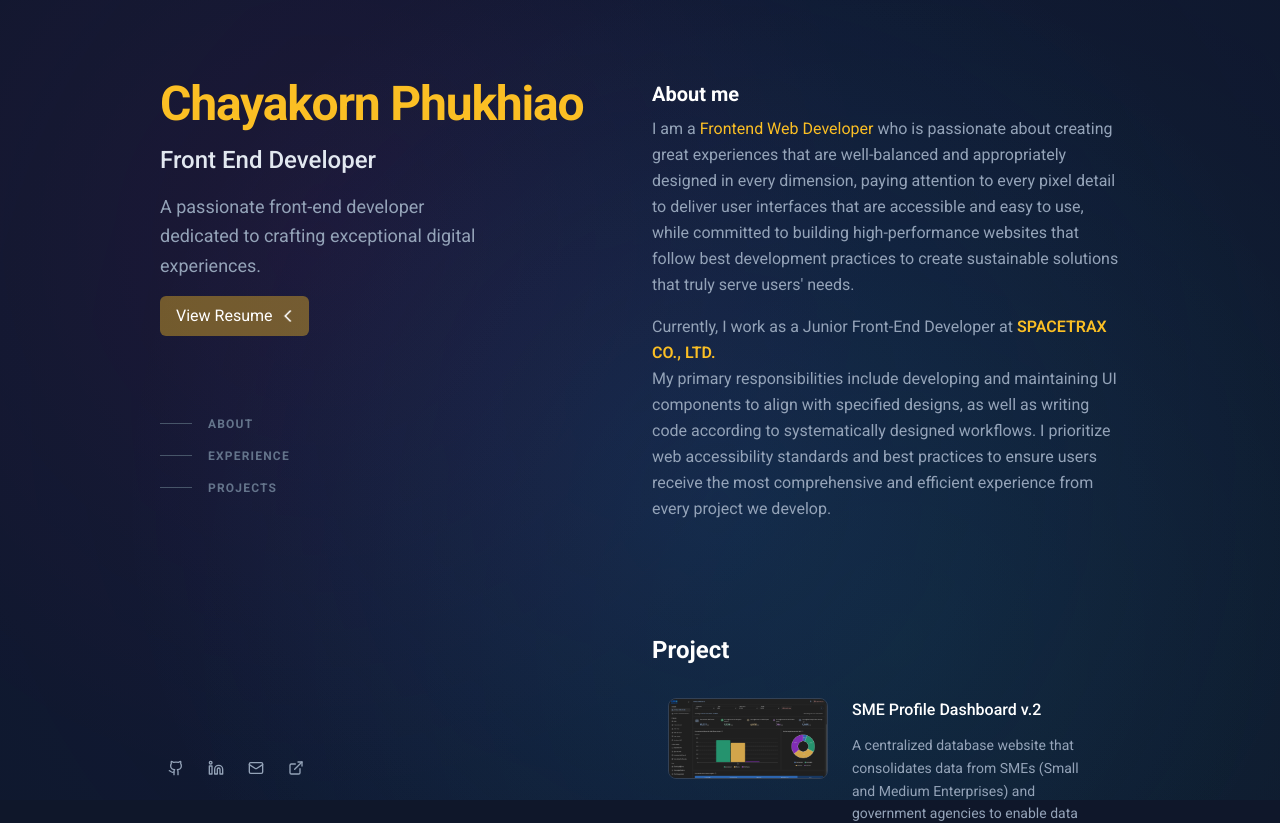
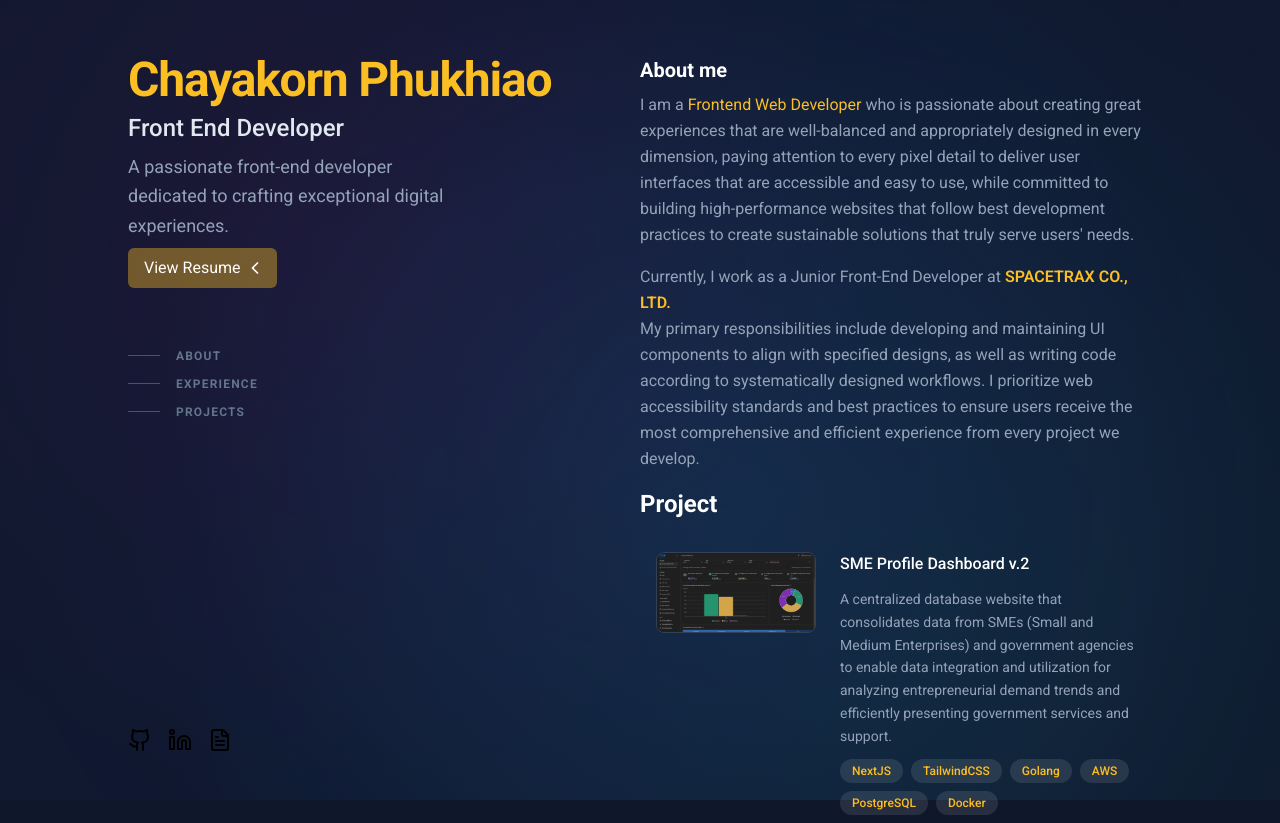
Before and after one commit to iSusBxnk/Portfolio, a Next.js app: page / in a window 1280 px wide. Shown: the top 823 px of the page. Built offline with nearby package versions, Linux system fonts and the light colour scheme.

Commit message:
relayout #1

```diff
--- /dev/null
+++ b/src/app/content/profile/_contact.tsx
@@ -0,0 +1,12 @@
+import { ChevronDown, FileText, Github, Link, Linkedin } from "lucide-react"
+
+export default function Contact() {
+
+    return (
+        <div className="flex items-end gap-4 text-2xl">
+            <Github className="hover:scale-125 hover:text-primary transition-all cursor-pointer" />
+            <Linkedin className="hover:scale-125 hover:text-primary transition-all cursor-pointer" />
+            <FileText className="hover:scale-125 hover:text-primary transition-all cursor-pointer" />
+        </div>
+    )
+}
--- /dev/null
+++ b/src/app/content/profile/_header.tsx
@@ -0,0 +1,26 @@
+import { ChevronDown } from "lucide-react"
+import Link from "next/link"
+export default function Header() {
+
+    return (
+
+        <div className="flex flex-col gap-2">
+        <Link href="#about" className="text-4xl lg:text-5xl font-bold text-amber-400 tracking-tight">Chayakorn Phukhiao</Link>
+        <p className="text-xl lg:text-2xl font-medium text-slate-200">Front End Developer</p>
+        <p className="text-slate-400 text-lg leading-relaxed max-w-xs">
+            A passionate front-end developer dedicated to crafting exceptional digital experiences.
+        </p>
+        <div className="">
+            <Link
+                href={"#"}
+                className="flex items-center text-white bg-amber-400/40 rounded-md px-4 py-2 w-fit"
+                >
+                View Resume
+                <span className="inline-block rotate-90">
+                    <ChevronDown size={20} className="animate-bounce " />
+                </span>
+            </Link>
+        </div>
+    </div>
+            )
+}
--- /dev/null
+++ b/src/app/content/profile/_menu.tsx
@@ -0,0 +1,57 @@
+"use client"
+import { ChevronDown } from "lucide-react"
+import Link from "next/link"
+import { useState, useEffect } from "react"
+
+export default function Menu() {
+
+     const [bounceClass, setBounceClass] = useState("")
+
+  useEffect(() => {
+    const handleBounce = (event: CustomEvent) => {
+      const direction = event.detail.direction
+      setBounceClass(direction === "top" ? "bounce-down" : "bounce-up")
+
+      // Remove bounce class after animation
+      setTimeout(() => setBounceClass(""), 300)
+    }
+
+    window.addEventListener("content-bounce", handleBounce as EventListener)
+
+    return () => {
+      window.removeEventListener("content-bounce", handleBounce as EventListener)
+    }
+  }, [])
+
+ const scrollToSection = (sectionId: string) => {
+    const element = document.getElementById(sectionId)
+    if (element) {
+      element.scrollIntoView({ behavior: "smooth" })
+    }
+  }
+    return (
+        <div className="flex flex-col gap-3 font-semibold mt-12">
+            <button
+                onClick={() => scrollToSection("about")}
+                className="group flex items-center space-x-4 text-slate-500 hover:text-slate-200 transition-colors duration-200"
+            >
+                <div className="h-px w-8 bg-slate-600 group-hover:w-16 group-hover:bg-slate-200 transition-all duration-200"></div>
+                <span className="text-xs font-bold uppercase tracking-widest">About</span>
+            </button>
+            <button
+                onClick={() => scrollToSection("experience")}
+                className="group flex items-center space-x-4 text-slate-500 hover:text-slate-200 transition-colors duration-200"
+            >
+                <div className="h-px w-8 bg-slate-600 group-hover:w-16 group-hover:bg-slate-200 transition-all duration-200"></div>
+                <span className="text-xs font-bold uppercase tracking-widest">Experience</span>
+            </button>
+            <button
+                onClick={() => scrollToSection("projects")}
+                className="group flex items-center space-x-4 text-slate-500 hover:text-slate-200 transition-colors duration-200"
+            >
+                <div className="h-px w-8 bg-slate-600 group-hover:w-16 group-hover:bg-slate-200 transition-all duration-200"></div>
+                <span className="text-xs font-bold uppercase tracking-widest">Projects</span>
+            </button>
+        </div>
+    )
+}
--- a/src/app/content/profile/page.tsx
+++ b/src/app/content/profile/page.tsx
@@ -1,100 +1,16 @@
-"use client"
+import React from 'react'
+import Header from "./_header"
+import Menu from "./_menu"
+import Contact from "./_contact"
 
-import { Github, Linkedin, Mail, ExternalLink, ChevronDown } from "lucide-react"
-import { useEffect, useState } from "react"
-import Link from "next/link"
-import ResumeFile from './smeprofile.png';
-
-export default function ProfileSidebar() {
-  const [bounceClass, setBounceClass] = useState("")
-
-  useEffect(() => {
-    const handleBounce = (event: CustomEvent) => {
-      const direction = event.detail.direction
-      setBounceClass(direction === "top" ? "bounce-down" : "bounce-up")
-
-      // Remove bounce class after animation
-      setTimeout(() => setBounceClass(""), 300)
-    }
-
-    window.addEventListener("content-bounce", handleBounce as EventListener)
-
-    return () => {
-      window.removeEventListener("content-bounce", handleBounce as EventListener)
-    }
-  }, [])
-
-  const scrollToSection = (sectionId: string) => {
-    const element = document.getElementById(sectionId)
-    if (element) {
-      element.scrollIntoView({ behavior: "smooth" })
-    }
-  }
-
-  return (
-    <>
-      <div className="flex flex-col justify-between gap-64">
-        <div className="">
-          <div className="flex flex-col space-y-4 mb-20">
-            <Link href="#about" className="text-4xl lg:text-5xl font-bold text-amber-400 tracking-tight">Chayakorn Phukhiao</Link>
-            <h2 className="text-xl lg:text-2xl font-medium text-slate-200">Front End Developer</h2>
-            <p className="text-slate-400 text-lg leading-relaxed max-w-xs">
-              A passionate front-end developer dedicated to crafting exceptional digital experiences.
-            </p>
-            <Link
-              href={"#"}
-              className="flex items-center text-white bg-amber-400/40 rounded-md px-4 py-2 w-fit"
-            >
-              View Resume
-              <span className="inline-block rotate-90">
-                <ChevronDown size={20} className="animate-bounce " />
-              </span>
-            </Link>
-          </div>
-          <div className="min-h-full hidden md:block space-y-4">
-            <button
-              onClick={() => scrollToSection("about")}
-              className="group flex items-center space-x-4 text-slate-500 hover:text-slate-200 transition-colors duration-200"
-            >
-              <div className="h-px w-8 bg-slate-600 group-hover:w-16 group-hover:bg-slate-200 transition-all duration-200"></div>
-              <span className="text-xs font-bold uppercase tracking-widest">About</span>
-            </button>
-            <button
-              onClick={() => scrollToSection("experience")}
-              className="group flex items-center space-x-4 text-slate-500 hover:text-slate-200 transition-colors duration-200"
-            >
-              <div className="h-px w-8 bg-slate-600 group-hover:w-16 group-hover:bg-slate-200 transition-all duration-200"></div>
-              <span className="text-xs font-bold uppercase tracking-widest">Experience</span>
-            </button>
-            <button
-              onClick={() => scrollToSection("projects")}
-              className="group flex items-center space-x-4 text-slate-500 hover:text-slate-200 transition-colors duration-200"
-            >
-              <div className="h-px w-8 bg-slate-600 group-hover:w-16 group-hover:bg-slate-200 transition-all duration-200"></div>
-              <span className="text-xs font-bold uppercase tracking-widest">Projects</span>
-            </button>
-          </div>
+export default function LeftSection() {
+    return (
+        <div>
+            <div className="sticky top-14 grid grid-rows-[35%_45%_20%] h-[87vh]">
+                <Header />
+                <Menu />
+                <Contact />
+            </div>
         </div>
-
-
-        <div className="flex space-x-2">
-          <button className="p-2 text-slate-400 hover:text-slate-200 transition-colors duration-200">
-            <Github className="h-4 w-4" />
-          </button>
-          <button className="p-2 text-slate-400 hover:text-slate-200 transition-colors duration-200">
-            <Linkedin className="h-4 w-4" />
-          </button>
-          <button className="p-2 text-slate-400 hover:text-slate-200 transition-colors duration-200">
-            <Mail className="h-4 w-4" />
-          </button>
-          <button className="p-2 text-slate-400 hover:text-slate-200 transition-colors duration-200">
-            <ExternalLink className="h-4 w-4" />
-          </button>
-        </div>
-      </div>
-
-
-
-    </>
   )
 }
--- a/src/app/page.tsx
+++ b/src/app/page.tsx
@@ -1,19 +1,20 @@
 import { AnimatedBackground } from "@/app/components/background"
-import ProfileSidebar from "./content/profile/page"
-import  {ContentSection}  from "./content/page"
+import { ContentSection } from "./content/page"
 import Toggle from "./components/theme-toggle"
-
+import { ArrowDown, ChevronDown, Download, FileText, Github, Linkedin } from "lucide-react"
+import LeftSection from './content/Profile/page'
+import About from "./content/about/page"
+import Project from "./content/project/page"
 export default function Home() {
   return (
     <AnimatedBackground>
-      <div className="md:container md:mx-auto px-4 md:px-20 min-h-screen flex flex-col md:flex-row gap-6 py-20">
-        <div className="w-full md:sticky top-20 md:w-1/2 lg:w-full h-full md:pl-20">
-          <ProfileSidebar />
-          {/* <Toggle />  */}
-        </div>
+      <div className="mt-14 mx-auto max-w-5xl grid grid-cols-[50%_50%]">
 
-        <div className="w-full md:w-1/2 lg:w-full md:pr-20">
-          <ContentSection />
+           <LeftSection/>
+
+        <div>
+          <div className=""><About /></div>
+          <div className=""><Project/></div>
         </div>
       </div>
     </AnimatedBackground>
```
